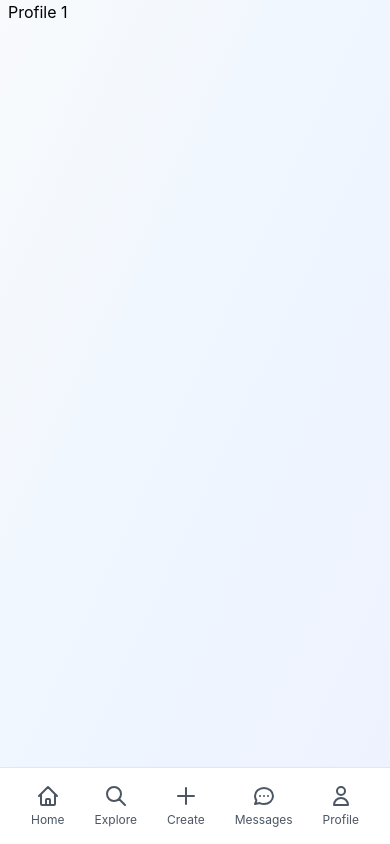
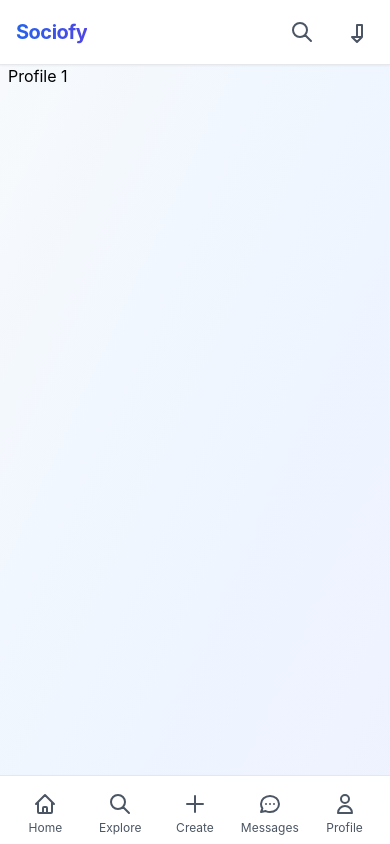
Before and after one commit to niloychandrasarker/Sociofy-Frontend, a React (Create React App) app: page /profile/1 in a window 390 px wide. Built offline with nearby package versions, Linux system fonts and the light colour scheme.

Commit message:
Fix Full-Width Layout and Mobile Navigation

```diff
--- a/src/Compunenet/HomeRight/HomeRight.jsx
+++ b/src/Compunenet/HomeRight/HomeRight.jsx
@@ -7,7 +7,7 @@ const popularUser = [1, 1, 1, 1, 1];
 
 const HomeRight = () => {
   return (
-    <div className="p-4 lg:p-6 space-y-6">
+    <div className="w-full h-full p-4 lg:p-6 space-y-6 overflow-y-auto">
       {/* Search Section */}
       <SearchUsers />
 
--- a/src/Compunenet/MidlePart/MidlePart.jsx
+++ b/src/Compunenet/MidlePart/MidlePart.jsx
@@ -18,10 +18,10 @@ function MidlePart() {
   };
 
   return (
-    <div className="w-full max-w-2xl mx-auto py-4 space-y-6 pb-20 lg:pb-6">
+    <div className="w-full mx-auto py-4 space-y-6 pb-20 lg:pb-6">
       {/* Story Section */}
       <Card className="p-4 sm:p-6 rounded-2xl shadow-card border-0 bg-white/95 backdrop-blur-lg hover-lift">
-        <div className="flex items-center space-x-4 overflow-x-auto scrollbar-hide">
+        <div className="flex items-center space-x-4 overflow-x-auto scrollbar-hide pb-2">
           {/* Add Story Button */}
           <div className="flex flex-col items-center min-w-0 flex-shrink-0 cursor-pointer group">
             <div className="relative">
@@ -51,7 +51,7 @@ function MidlePart() {
         <div className="flex items-center space-x-4 mb-6">
           <Avatar
             sx={{ width: { xs: 40, sm: 48 }, height: { xs: 40, sm: 48 } }}
-            className="ring-2 ring-gray-100"
+            className="ring-2 ring-gray-100 flex-shrink-0"
           />
           <input
             readOnly
--- a/src/Pages/HomePage/HomePage.jsx
+++ b/src/Pages/HomePage/HomePage.jsx
@@ -13,31 +13,56 @@ const HomePage = () => {
 
   return (
     <div className="min-h-screen bg-gradient-to-br from-slate-50 via-blue-50 to-indigo-50">
+      {/* Mobile Top Navigation - Fixed */}
+      <div className="lg:hidden fixed top-0 left-0 right-0 bg-white/95 backdrop-blur-lg border-b border-gray-200 z-50 shadow-sm">
+        <div className="flex items-center justify-between px-4 py-3">
+          <h1 className="font-display text-xl font-bold bg-gradient-to-r from-blue-600 to-indigo-600 bg-clip-text text-transparent">
+            Sociofy
+          </h1>
+          <div className="flex items-center space-x-3">
+            <button className="p-2 rounded-lg hover:bg-gray-100 transition-colors">
+              <svg className="w-6 h-6 text-gray-600" fill="none" stroke="currentColor" viewBox="0 0 24 24">
+                <path strokeLinecap="round" strokeLinejoin="round" strokeWidth={2} d="M21 21l-6-6m2-5a7 7 0 11-14 0 7 7 0 0114 0z" />
+              </svg>
+            </button>
+            <button className="p-2 rounded-lg hover:bg-gray-100 transition-colors">
+              <svg className="w-6 h-6 text-gray-600" fill="none" stroke="currentColor" viewBox="0 0 24 24">
+                <path strokeLinecap="round" strokeLinejoin="round" strokeWidth={2} d="M15 17h5l-5 5-5-5h5v-12h5v12z" />
+              </svg>
+            </button>
+          </div>
+        </div>
+      </div>
+
+      {/* Main Content Container - Full Width */}
+      <div className="w-full max-w-none">
         <Grid container spacing={0} className="min-h-screen">
-        {/* Left Sidebar - Hidden on mobile, visible on desktop */}
+          {/* Left Sidebar - Full height, hidden on mobile */}
           <Grid
             item
             xs={0}
             sm={0}
             md={0}
             lg={3}
+            xl={2.5}
             className="hidden lg:block"
           >
-          <div className="sticky top-0 h-screen">
+            <div className="sticky top-0 h-screen w-full">
               <Sidebar />
             </div>
           </Grid>
 
-        {/* Main Content */}
+          {/* Main Content - Responsive width */}
           <Grid
             item
             xs={12}
-          sm={location.pathname === "/" ? 7 : 12}
+            sm={location.pathname === "/" ? 8 : 12}
             md={location.pathname === "/" ? 8 : 12}
             lg={location.pathname === "/" ? 6 : 9}
-          className="flex justify-center px-2 sm:px-4 lg:px-6"
+            xl={location.pathname === "/" ? 7 : 9.5}
+            className="flex justify-center"
           >
-          <div className="w-full max-w-2xl">
+            <div className="w-full max-w-none px-2 sm:px-4 lg:px-6 pt-16 lg:pt-0">
               <Routes>
                 <Route path="/" element={<MidlePart />} />
                 <Route path="reels" element={<Reels />} />
@@ -52,50 +77,52 @@ const HomePage = () => {
             <Grid
               item
               xs={0}
-            sm={5}
+              sm={4}
               md={4}
               lg={3}
+              xl={2.5}
               className="hidden sm:block"
             >
-            <div className="sticky top-0 h-screen overflow-y-auto custom-scrollbar">
+              <div className="sticky top-0 h-screen overflow-y-auto custom-scrollbar w-full">
                 <HomeRight />
               </div>
             </Grid>
           )}
         </Grid>
+      </div>
 
-      {/* Mobile Bottom Navigation */}
+      {/* Mobile Bottom Navigation - Fixed */}
       <div className="lg:hidden fixed bottom-0 left-0 right-0 bg-white/95 backdrop-blur-lg border-t border-gray-200 z-50 shadow-lg">
-        <div className="flex justify-around items-center py-2 px-4">
-          <button className="flex flex-col items-center p-2 text-gray-600 hover:text-blue-600 transition-colors">
+        <div className="flex justify-around items-center py-2 px-2 safe-area-inset-bottom">
+          <button className="flex flex-col items-center p-2 text-gray-600 hover:text-blue-600 transition-colors min-w-0 flex-1">
             <svg className="w-6 h-6" fill="none" stroke="currentColor" viewBox="0 0 24 24">
               <path strokeLinecap="round" strokeLinejoin="round" strokeWidth={2} d="M3 12l2-2m0 0l7-7 7 7M5 10v10a1 1 0 001 1h3m10-11l2 2m-2-2v10a1 1 0 01-1 1h-3m-6 0a1 1 0 001-1v-4a1 1 0 011-1h2a1 1 0 011 1v4a1 1 0 001 1m-6 0h6" />
             </svg>
-            <span className="text-xs mt-1">Home</span>
+            <span className="text-xs mt-1 truncate">Home</span>
           </button>
-          <button className="flex flex-col items-center p-2 text-gray-600 hover:text-blue-600 transition-colors">
+          <button className="flex flex-col items-center p-2 text-gray-600 hover:text-blue-600 transition-colors min-w-0 flex-1">
             <svg className="w-6 h-6" fill="none" stroke="currentColor" viewBox="0 0 24 24">
               <path strokeLinecap="round" strokeLinejoin="round" strokeWidth={2} d="M21 21l-6-6m2-5a7 7 0 11-14 0 7 7 0 0114 0z" />
             </svg>
-            <span className="text-xs mt-1">Explore</span>
+            <span className="text-xs mt-1 truncate">Explore</span>
           </button>
-          <button className="flex flex-col items-center p-2 text-gray-600 hover:text-blue-600 transition-colors">
+          <button className="flex flex-col items-center p-2 text-gray-600 hover:text-blue-600 transition-colors min-w-0 flex-1">
             <svg className="w-6 h-6" fill="none" stroke="currentColor" viewBox="0 0 24 24">
               <path strokeLinecap="round" strokeLinejoin="round" strokeWidth={2} d="M12 4v16m8-8H4" />
             </svg>
-            <span className="text-xs mt-1">Create</span>
+            <span className="text-xs mt-1 truncate">Create</span>
           </button>
-          <button className="flex flex-col items-center p-2 text-gray-600 hover:text-blue-600 transition-colors">
+          <button className="flex flex-col items-center p-2 text-gray-600 hover:text-blue-600 transition-colors min-w-0 flex-1">
             <svg className="w-6 h-6" fill="none" stroke="currentColor" viewBox="0 0 24 24">
               <path strokeLinecap="round" strokeLinejoin="round" strokeWidth={2} d="M8 12h.01M12 12h.01M16 12h.01M21 12c0 4.418-4.03 8-9 8a9.863 9.863 0 01-4.255-.949L3 20l1.395-3.72C3.512 15.042 3 13.574 3 12c0-4.418 4.03-8 9-8s9 3.582 9 8z" />
             </svg>
-            <span className="text-xs mt-1">Messages</span>
+            <span className="text-xs mt-1 truncate">Messages</span>
           </button>
-          <button className="flex flex-col items-center p-2 text-gray-600 hover:text-blue-600 transition-colors">
+          <button className="flex flex-col items-center p-2 text-gray-600 hover:text-blue-600 transition-colors min-w-0 flex-1">
             <svg className="w-6 h-6" fill="none" stroke="currentColor" viewBox="0 0 24 24">
               <path strokeLinecap="round" strokeLinejoin="round" strokeWidth={2} d="M16 7a4 4 0 11-8 0 4 4 0 018 0zM12 14a7 7 0 00-7 7h14a7 7 0 00-7-7z" />
             </svg>
-            <span className="text-xs mt-1">Profile</span>
+            <span className="text-xs mt-1 truncate">Profile</span>
           </button>
         </div>
       </div>
--- a/src/index.css
+++ b/src/index.css
@@ -94,11 +94,22 @@ html {
   border: 1px solid rgba(255, 255, 255, 0.18);
 }
 
+/* Safe area for mobile devices */
+.safe-area-inset-bottom {
+  padding-bottom: env(safe-area-inset-bottom);
+}
+
 /* Responsive utilities */
 @media (max-width: 640px) {
   .mobile-padding {
     padding-left: 1rem;
     padding-right: 1rem;
+  }
+
+  /* Ensure mobile content doesn't overflow */
+  .mobile-container {
+    max-width: 100vw;
+    overflow-x: hidden;
   }
 }
 
@@ -113,6 +124,26 @@ html {
   .desktop-padding {
     padding-left: 2rem;
     padding-right: 2rem;
+  }
+
+  /* Full width utilization on desktop */
+  .desktop-full-width {
+    width: 100%;
+    max-width: none;
+  }
+}
+
+/* Prevent horizontal scroll */
+html, body {
+  overflow-x: hidden;
+  width: 100%;
+}
+
+/* Fix for mobile viewport */
+@media screen and (max-width: 768px) {
+  .mobile-viewport-fix {
+    min-height: 100vh;
+    min-height: -webkit-fill-available;
   }
 }
 
@@ -145,3 +176,27 @@ html {
     scroll-behavior: auto !important;
   }
 }
+
+/* Fix for iOS Safari bottom bar */
+@supports (-webkit-touch-callout: none) {
+  .ios-bottom-fix {
+    padding-bottom: calc(env(safe-area-inset-bottom) + 1rem);
+  }
+}
+
+/* Ensure proper z-index stacking */
+.z-mobile-nav {
+  z-index: 1000;
+}
+
+.z-mobile-bottom {
+  z-index: 999;
+}
+
+/* Prevent text selection on navigation elements */
+.nav-element {
+  -webkit-user-select: none;
+  -moz-user-select: none;
+  -ms-user-select: none;
+  user-select: none;
+}
```
Also changed, not shown: src/Compunenet/Sidebar/Sidebar.jsx (+12 -11 lines). Lines whose indentation alone changed are shown as unchanged.
